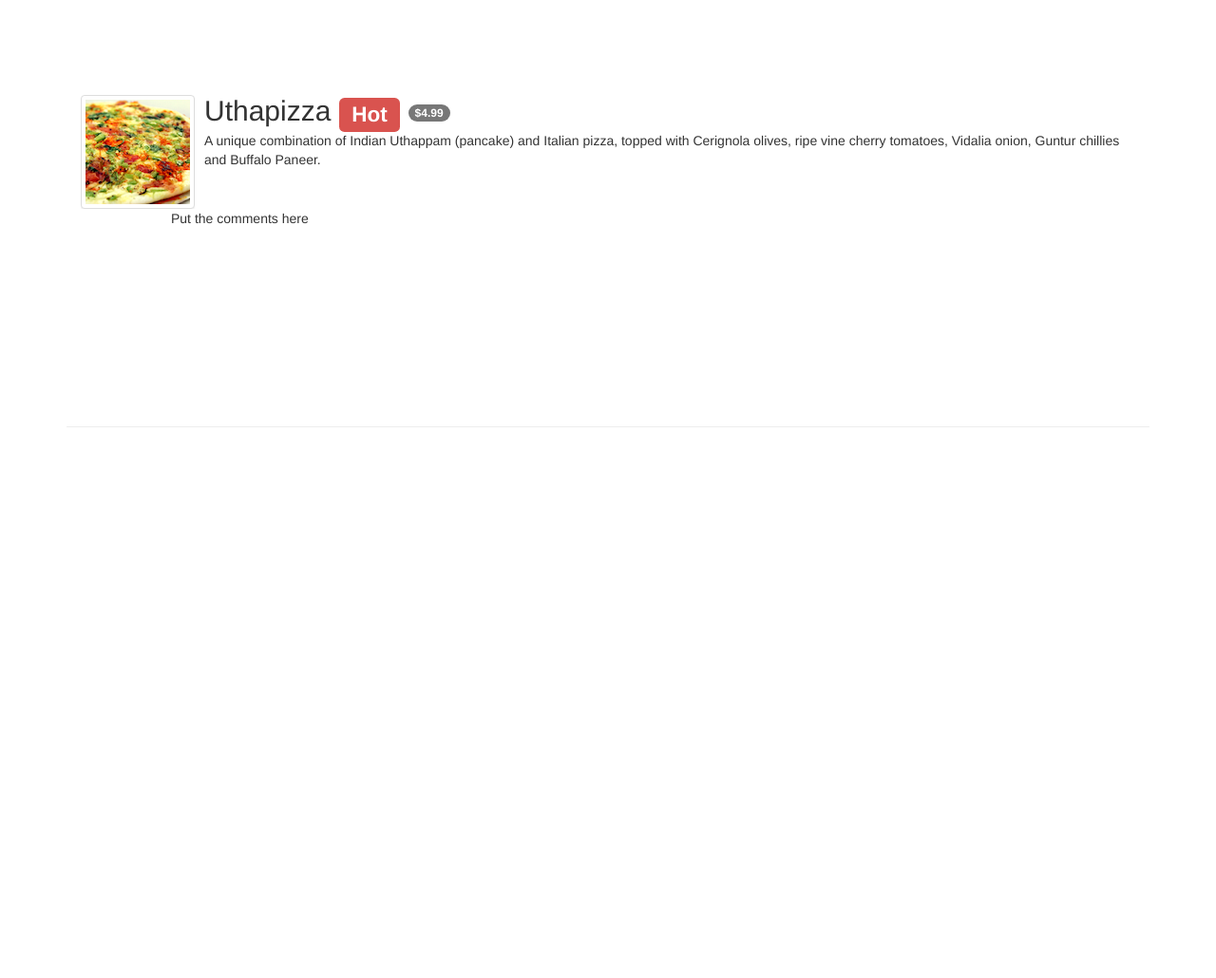
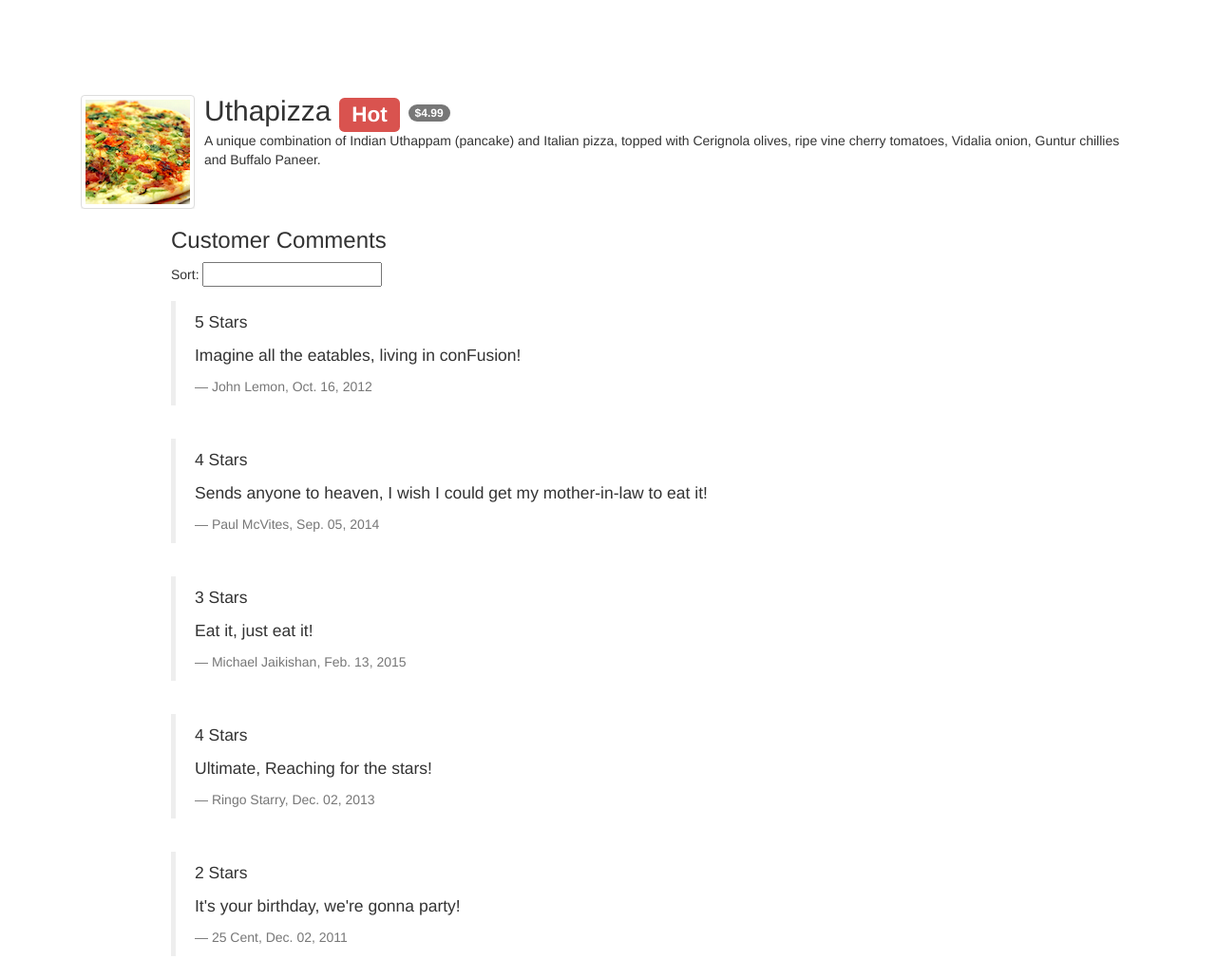
Before and after one commit to wenlinhuang/wenlinhuang.github.io, a website: page angularjs/app/dishdetail.html in a window 1280 px wide. Shown: the top 1030 px of the page at 95% size. Before the commit the page ends 800 px from the top, so only its background shows below. Drawn offline with Linux system fonts and the light colour scheme.

Commit message:
filter assignment

```diff
--- a/angularjs/app/dishdetail.html
+++ b/angularjs/app/dishdetail.html
@@ -45,7 +45,17 @@
                         </div>
             </div>
             <div class="col-xs-9 col-xs-offset-1">
-                <p>Put the comments here</p>
+                <h3>Customer Comments</h3>
+                Sort: <input type="text" class="form-control-sm" ng-model="dishDetailCtrl.sortOn" >
+
+                <div class="media" ng-repeat="comment in dishDetailCtrl.dish.comments | orderBy:dishDetailCtrl.sortOn">
+                    <blockquote>
+                        <p>{{comment.rating}} Stars</p>
+                        <p>{{comment.comment}}</p>
+                        <footer>{{comment.author}}, {{comment.date | date:'MMM. dd, yyyy'}}
+                        </footer>
+                    </blockquote>
+                </div>
             </div>
         </div>
 
@@ -58,6 +68,7 @@
 
         app.controller('dishDetailController', function() {
 
+            this.sortOn = '';
             var dish={
                           name:'Uthapizza',
                           image: 'images/uthapizza.png',
```
